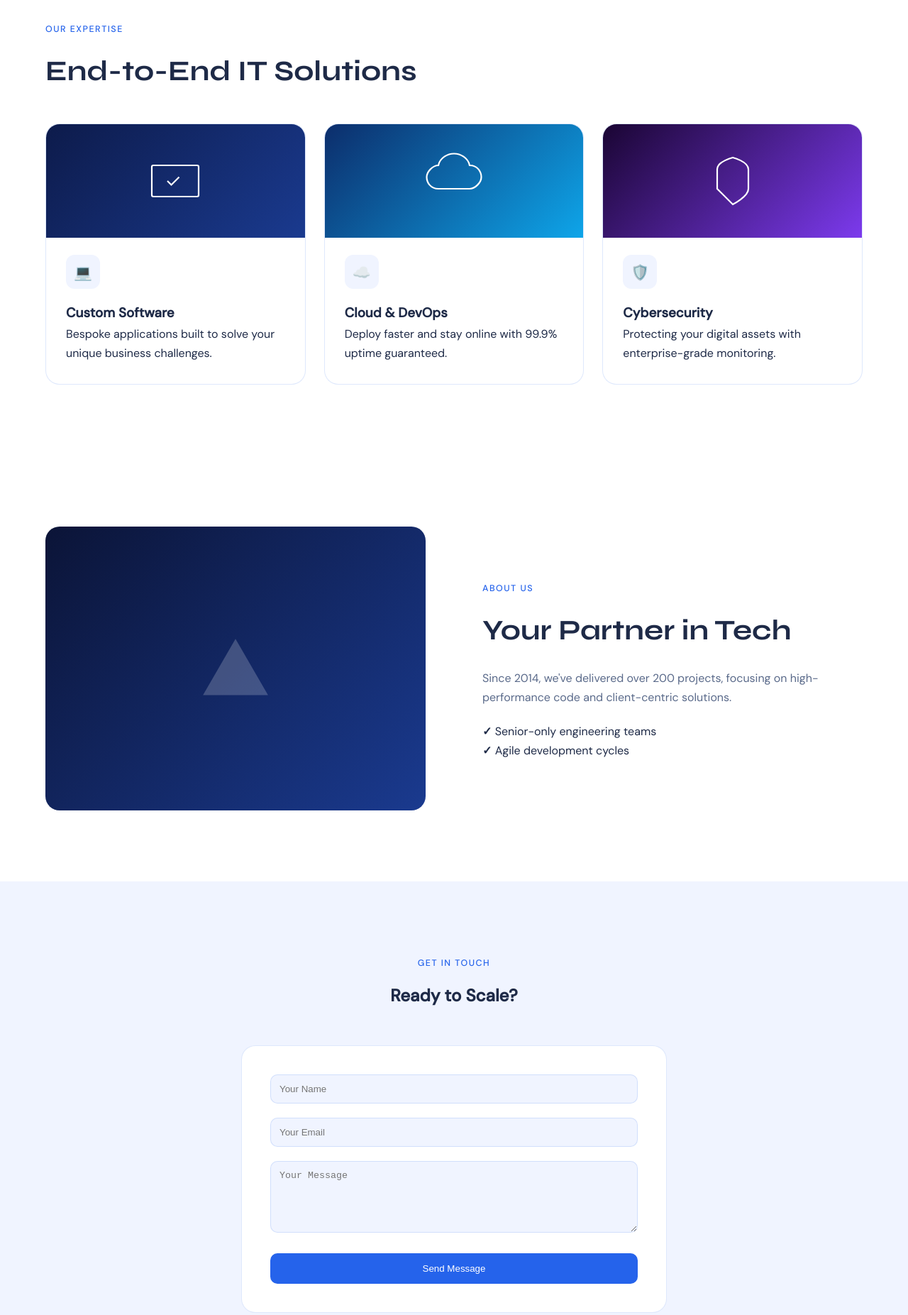
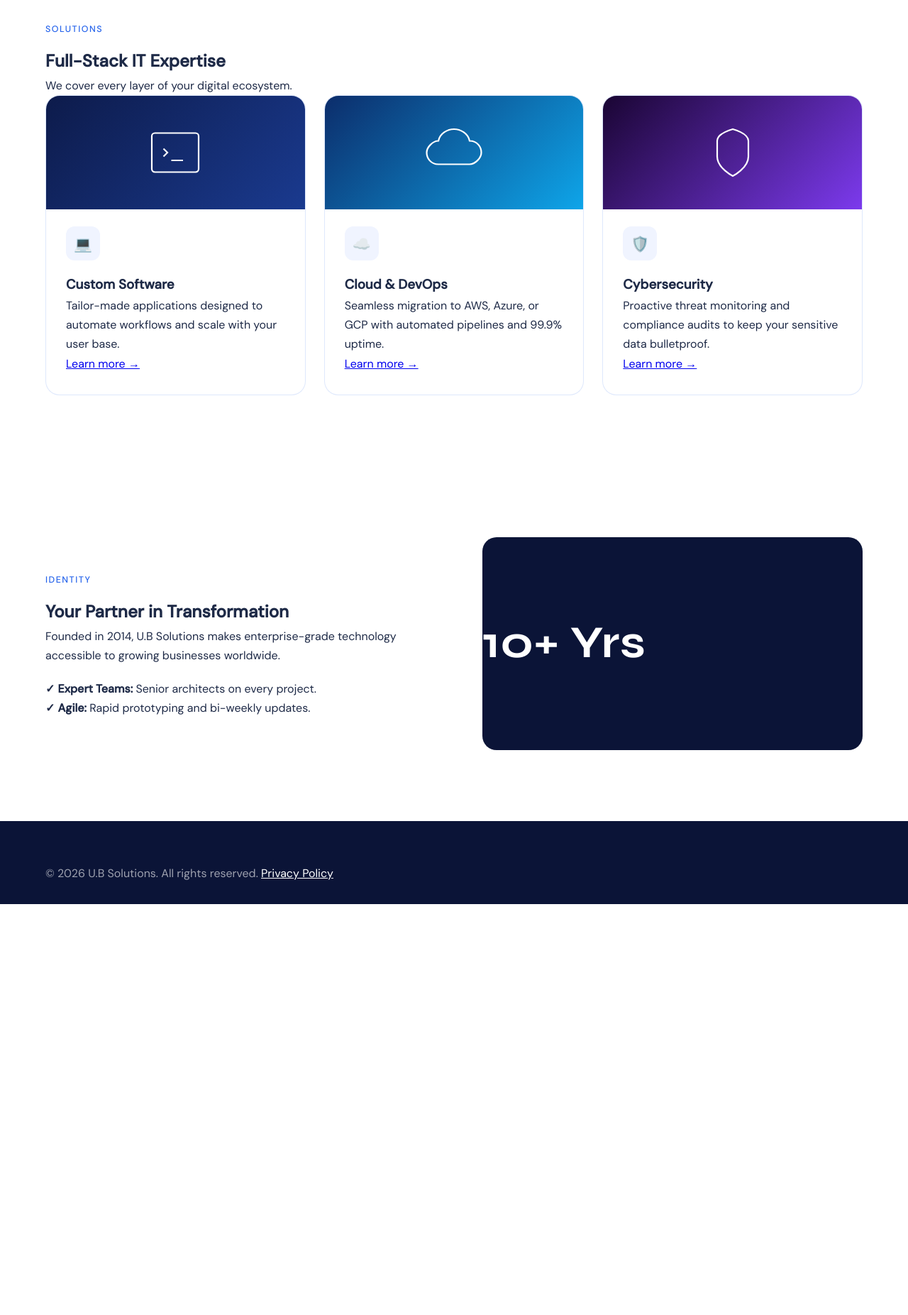
Before and after one commit to AnayKAnil/U.B-Solutions, a plain HTML site: page index.html in a window 1280 px wide. Shown: the part 880-2733 px from the top of the page at 71% size. After the commit the page ends 2154 px from the top, so only its background shows below. Drawn offline with Linux system fonts and the light colour scheme.

Commit message:
Update index.html

```diff
--- a/index.html
+++ b/index.html
@@ -5,26 +5,60 @@
 <meta name="viewport" content="width=device-width,initial-scale=1"/>
 <meta http-equiv="X-UA-Compatible" content="IE=edge"/>
 
-<title>U.B Solutions | Custom Software, Cloud & Cybersecurity Services</title>
-<meta name="description" content="U.B Solutions delivers custom software, cloud migration, and cybersecurity services. 10+ years experience. Get a free consultation for your digital future."/>
-<meta name="keywords" content="custom software development, cloud migration, cybersecurity, IT services, DevOps, AI machine learning, AWS, Azure, Google Cloud"/>
+<!-- PRIMARY SEO -->
+<title>U.B Solutions | Custom Software Development, Cloud & Cybersecurity</title>
+<meta name="description" content="U.B Solutions delivers custom software development, cloud migration, and cybersecurity services for modern businesses. 10+ years experience. Free consultation."/>
+<meta name="keywords" content="custom software development, cloud migration, cybersecurity, IT services, DevOps, AI, AWS, Azure, Google Cloud"/>
 <meta name="author" content="U.B Solutions"/>
 <meta name="robots" content="index, follow, max-snippet:-1, max-image-preview:large, max-video-preview:-1"/>
 <meta name="theme-color" content="#0b1437"/>
 
+<!-- CANONICAL & SITEMAP -->
 <link rel="canonical" href="https://www.ubsolutions.com/"/>
+<link rel="sitemap" type="application/xml" title="Sitemap" href="/sitemap.xml"/>
 
+<!-- OPEN GRAPH -->
 <meta property="og:type" content="website"/>
+<meta property="og:locale" content="en_US"/>
 <meta property="og:title" content="U.B Solutions | Custom Software & Cloud Services"/>
-<meta property="og:description" content="Custom software development, cloud migration, and cybersecurity for modern businesses."/>
+<meta property="og:description" content="Custom software development, cloud migration, and cybersecurity solutions for modern businesses. 200+ projects delivered."/>
 <meta property="og:url" content="https://www.ubsolutions.com/"/>
+<meta property="og:site_name" content="U.B Solutions"/>
 <meta property="og:image" content="https://www.ubsolutions.com/og-image.png"/>
 
+<!-- SCHEMA.ORG (JSON-LD) -->
+<script type="application/ld+json">
+{
+  "@context":"https://schema.org",
+  "@graph":[
+    {
+      "@type":"Organization",
+      "@id":"https://www.ubsolutions.com/#organization",
+      "name":"U.B Solutions",
+      "url":"https://www.ubsolutions.com",
+      "logo":"https://www.ubsolutions.com/logo.png",
+      "contactPoint":{
+        "@type":"ContactPoint",
+        "telephone":"+1-555-123-4567",
+        "contactType":"customer service"
+      }
+    },
+    {
+      "@type":"WebSite",
+      "name":"U.B Solutions",
+      "url":"https://www.ubsolutions.com"
+    }
+  ]
+}
+</script>
+
+<!-- FONTS -->
 <link rel="preconnect" href="https://fonts.googleapis.com"/>
 <link rel="preconnect" href="https://fonts.gstatic.com" crossorigin/>
 <link href="https://fonts.googleapis.com/css2?family=Syne:wght@700;800&family=DM+Sans:wght@300;400;500&display=swap" rel="stylesheet"/>
 
 <style>
+/* CSS MINIFIED FOR PERFORMANCE */
 *,*::before,*::after{margin:0;padding:0;box-sizing:border-box}:root{--nv:#0b1437;--ac:#2563eb;--al:#3b82f6;--wh:#fff;--of:#f0f4ff;--tx:#1e2a47;--mu:#5a6a8a;--br:rgba(37,99,235,.15);--fd:'Syne',sans-serif;--fb:'DM Sans',sans-serif;--tr:.3s cubic-bezier(.4,0,.2,1)}html{scroll-behavior:smooth}body{font-family:var(--fb);color:var(--tx);background:var(--wh);line-height:1.7;overflow-x:hidden}
 nav{background:rgba(11,20,55,.97);backdrop-filter:blur(12px);display:flex;justify-content:space-between;align-items:center;padding:0 5%;height:70px;position:sticky;top:0;z-index:200;border-bottom:1px solid rgba(37,99,235,.2)}
 .logo{font-family:var(--fd);font-size:1.4rem;font-weight:800;color:#fff;text-decoration:none;letter-spacing:-.5px}.logo span{color:var(--al)}
@@ -44,16 +78,13 @@
 section{padding:100px 5%}.si{max-width:1200px;margin:0 auto}
 .stag{display:inline-block;font-size:.78rem;font-weight:500;letter-spacing:.12em;text-transform:uppercase;color:var(--ac);margin-bottom:14px}
 .ain{display:grid;grid-template-columns:1fr 1fr;gap:80px;align-items:center}
-    .abox{border-radius:20px;background:linear-gradient(135deg,#0b1437,#1a3a8f);height:400px;display:flex;align-items:center;justify-content:center}
 footer{background:var(--nv);color:rgba(255,255,255,.6);padding:60px 5% 30px}
-    .cform{background:#fff;border:1px solid var(--br);border-radius:20px;padding:40px}
-    .fg{margin-bottom:20px}.fg input,.fg textarea{width:100%;padding:12px;border:1px solid var(--br);border-radius:10px;background:var(--of)}
 @media(max-width:768px){.hero-content,.sgrid,.ain{grid-template-columns:1fr}.nav-links{display:none;flex-direction:column;position:absolute;top:70px;left:0;right:0;background:var(--nv);padding:20px}.nav-links.open{display:flex}.hamburger{display:flex}}
 </style>
 </head>
 <body>
 
-<nav>
+<nav role="navigation">
   <a href="/" class="logo">UB<span>.</span>Solutions</a>
   <ul class="nav-links" id="nav-links">
     <li><a href="#home">Home</a></li>
@@ -61,17 +92,17 @@
     <li><a href="#about">About</a></li>
     <li><a href="#contact" class="nav-cta">Get a Quote</a></li>
   </ul>
-  <button class="hamburger" id="hamburger" aria-label="Menu">
+  <button class="hamburger" id="hamburger" aria-label="Open Menu">
     <span></span><span></span><span></span>
   </button>
 </nav>
 
 <header class="hero" id="home">
-  <div class="hero-bg"></div>
+  <div class="hero-bg" aria-hidden="true"></div>
   <div class="hero-content">
     <div class="hero-text">
       <h1>Innovating Your<br/><em>Digital Future</em></h1>
-      <p style="color:rgba(255,255,255,.7); margin-bottom:30px;">Scalable software and bulletproof security for the modern enterprise.</p>
+      <p style="color:rgba(255,255,255,.7); margin-bottom:30px;">Scalable custom software and bulletproof cybersecurity for the modern enterprise.</p>
       <a href="#contact" class="btn">Start Free Consultation</a>
     </div>
   </div>
@@ -79,31 +110,49 @@
 
 <section class="services" id="services">
   <div class="si">
-    <span class="stag">Our Expertise</span>
-    <h2 style="font-family:var(--fd); font-size:2.5rem; margin-bottom:40px;">End-to-End IT Solutions</h2>
+    <header class="sh rv">
+      <span class="stag">Solutions</span>
+      <h2>Full-Stack IT Expertise</h2>
+      <p class="ssub">We cover every layer of your digital ecosystem.</p>
+    </header>
+
     <div class="sgrid">
-      <article class="sc rv">
-        <div class="sil sw"><svg viewBox="0 0 100 100" fill="none" stroke="white"><rect x="20" y="30" width="60" height="40" rx="2" stroke-width="2"/><path d="M40 50l5 5 10-10" stroke-width="2"/></svg></div>
+      <!-- Software Dev -->
+      <article class="sc rv" id="service-software">
+        <div class="sil sw">
+          <svg viewBox="0 0 100 100" fill="none" role="img" aria-label="Software Icon"><rect x="20" y="25" width="60" height="50" rx="4" stroke="white" stroke-width="2"/><path d="M35 45l5 5-5 5M45 60h15" stroke="white" stroke-width="2"/></svg>
+        </div>
         <div class="sbody">
           <div class="sico">💻</div>
           <h3>Custom Software</h3>
-          <p>Bespoke applications built to solve your unique business challenges.</p>
+          <p>Tailor-made applications designed to automate workflows and scale with your user base.</p>
+          <a href="#contact" class="slink">Learn more &rarr;</a>
         </div>
       </article>
-      <article class="sc rv">
-        <div class="sil scl"><svg viewBox="0 0 100 100" fill="none" stroke="white"><path d="M30 60c-10 0-15-8-15-15s8-15 15-15c2-10 12-15 20-15s18 5 20 15c10 0 15 8 15 15s-8 15-15 15H30z" stroke-width="2"/></svg></div>
+
+      <!-- Cloud -->
+      <article class="sc rv" id="service-cloud">
+        <div class="sil scl">
+          <svg viewBox="0 0 100 100" fill="none" role="img" aria-label="Cloud Icon"><path d="M30 65c-10 0-15-8-15-15s8-15 15-15c2-10 12-15 20-15s18 5 20 15c10 0 15 8 15 15s-8 15-15 15H30z" stroke="white" stroke-width="2"/></svg>
+        </div>
         <div class="sbody">
           <div class="sico">☁️</div>
           <h3>Cloud & DevOps</h3>
-          <p>Deploy faster and stay online with 99.9% uptime guaranteed.</p>
+          <p>Seamless migration to AWS, Azure, or GCP with automated pipelines and 99.9% uptime.</p>
+          <a href="#contact" class="slink">Learn more &rarr;</a>
         </div>
       </article>
-      <article class="sc rv">
-        <div class="sil sse"><svg viewBox="0 0 100 100" fill="none" stroke="white"><path d="M50 20s-20 5-20 15v25s20 20 20 20 20-10 20-20V35c0-10-20-15-20-15z" stroke-width="2"/></svg></div>
+
+      <!-- Cybersecurity -->
+      <article class="sc rv" id="service-security">
+        <div class="sil sse">
+          <svg viewBox="0 0 100 100" fill="none" role="img" aria-label="Security Icon"><path d="M50 20s-20 5-20 15v20c0 15 20 25 20 25s20-10 20-25V35c0-10-20-15-20-15z" stroke="white" stroke-width="2"/></svg>
+        </div>
         <div class="sbody">
           <div class="sico">🛡️</div>
           <h3>Cybersecurity</h3>
-          <p>Protecting your digital assets with enterprise-grade monitoring.</p>
+          <p>Proactive threat monitoring and compliance audits to keep your sensitive data bulletproof.</p>
+          <a href="#contact" class="slink">Learn more &rarr;</a>
         </div>
       </article>
     </div>
@@ -112,60 +161,41 @@
 
 <section class="about" id="about">
   <div class="si ain">
-    <div class="abox rv">
-        <svg width="100" height="100" viewBox="0 0 24 24" fill="white" opacity="0.2"><path d="M12 2L1 21h22L12 2z"/></svg>
+    <div class="rv">
+      <span class="stag">Identity</span>
+      <h2>Your Partner in Transformation</h2>
+      <p>Founded in 2014, U.B Solutions makes enterprise-grade technology accessible to growing businesses worldwide.</p>
+      <ul style="list-style:none; margin-top:20px;">
+        <li><strong>✓ Expert Teams:</strong> Senior architects on every project.</li>
+        <li><strong>✓ Agile:</strong> Rapid prototyping and bi-weekly updates.</li>
+      </ul>
     </div>
-    <div class="rv">
-      <span class="stag">About Us</span>
-      <h2 style="font-family:var(--fd); font-size:2.5rem;">Your Partner in Tech</h2>
-      <p style="margin:20px 0; color:var(--mu);">Since 2014, we've delivered over 200 projects, focusing on high-performance code and client-centric solutions.</p>
-      <ul style="list-style:none;">
-        <li><strong>✓</strong> Senior-only engineering teams</li>
-        <li><strong>✓</strong> Agile development cycles</li>
-      </ul>
+    <div class="abox rv" style="background:var(--nv); border-radius:20px; height:300px; display:flex; align-items:center; justify:center;">
+       <span style="color:white; font-size:4rem; font-family:var(--fd);">10+ Yrs</span>
     </div>
   </div>
 </section>
 
-<section class="contact" id="contact" style="background:var(--of);">
+<footer role="contentinfo">
   <div class="si">
-    <div style="text-align:center; margin-bottom:50px;">
-        <span class="stag">Get in Touch</span>
-        <h2>Ready to Scale?</h2>
-    </div>
-    <form class="cform rv" style="max-width:600px; margin:0 auto;">
-      <div class="fg"><input type="text" placeholder="Your Name" required></div>
-      <div class="fg"><input type="email" placeholder="Your Email" required></div>
-      <div class="fg"><textarea placeholder="Your Message" rows="5"></textarea></div>
-      <button type="submit" class="btn" style="width:100%; justify-content:center; border:none; cursor:pointer;">Send Message</button>
-    </form>
-  </div>
-</section>
-
-<footer>
-  <div class="si" style="display:flex; justify-content:space-between; flex-wrap:wrap; gap:20px;">
-    <div>
-      <a href="/" class="logo">UB<span>.</span>Solutions</a>
-      <p style="margin-top:10px; font-size:0.9rem;">Building digital excellence since 2014.</p>
-    </div>
-    <p>&copy; 2026 U.B Solutions. All rights reserved.</p>
+    <p>&copy; 2026 U.B Solutions. All rights reserved. <a href="#" style="color:white;">Privacy Policy</a></p>
   </div>
 </footer>
 
 <script>
-  // Mobile Menu
+  // Menu Logic
   const ham = document.getElementById('hamburger');
   const links = document.getElementById('nav-links');
   ham.addEventListener('click', () => {
     links.classList.toggle('open');
   });
 
-  // Scroll Reveal
+  // Reveal Animation
   const observer = new IntersectionObserver((entries) => {
     entries.forEach(entry => {
       if(entry.isIntersecting) entry.target.classList.add('on');
     });
-  }, { threshold: 0.1 });
+  }, { threshold: 0.15 });
 
   document.querySelectorAll('.rv').forEach(el => observer.observe(el));
 </script>
```
Lines whose indentation alone changed are shown as unchanged.
